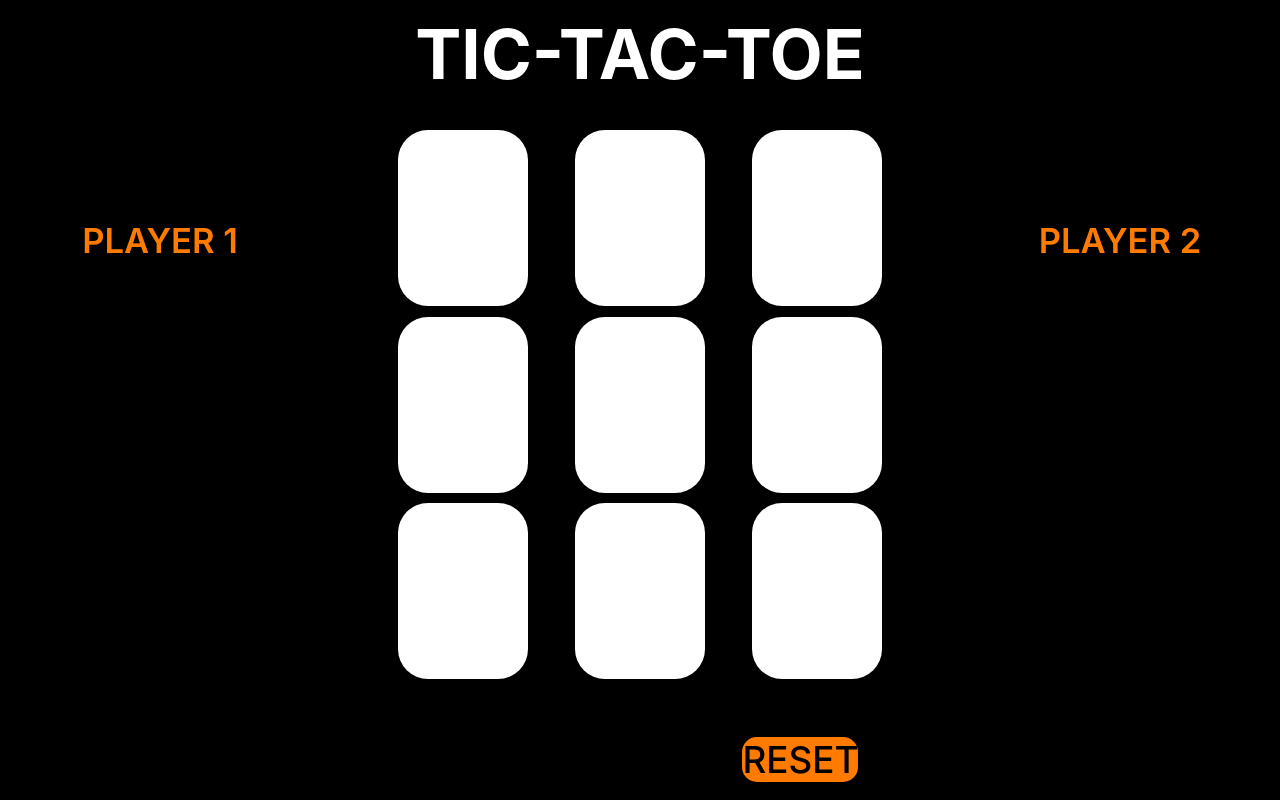
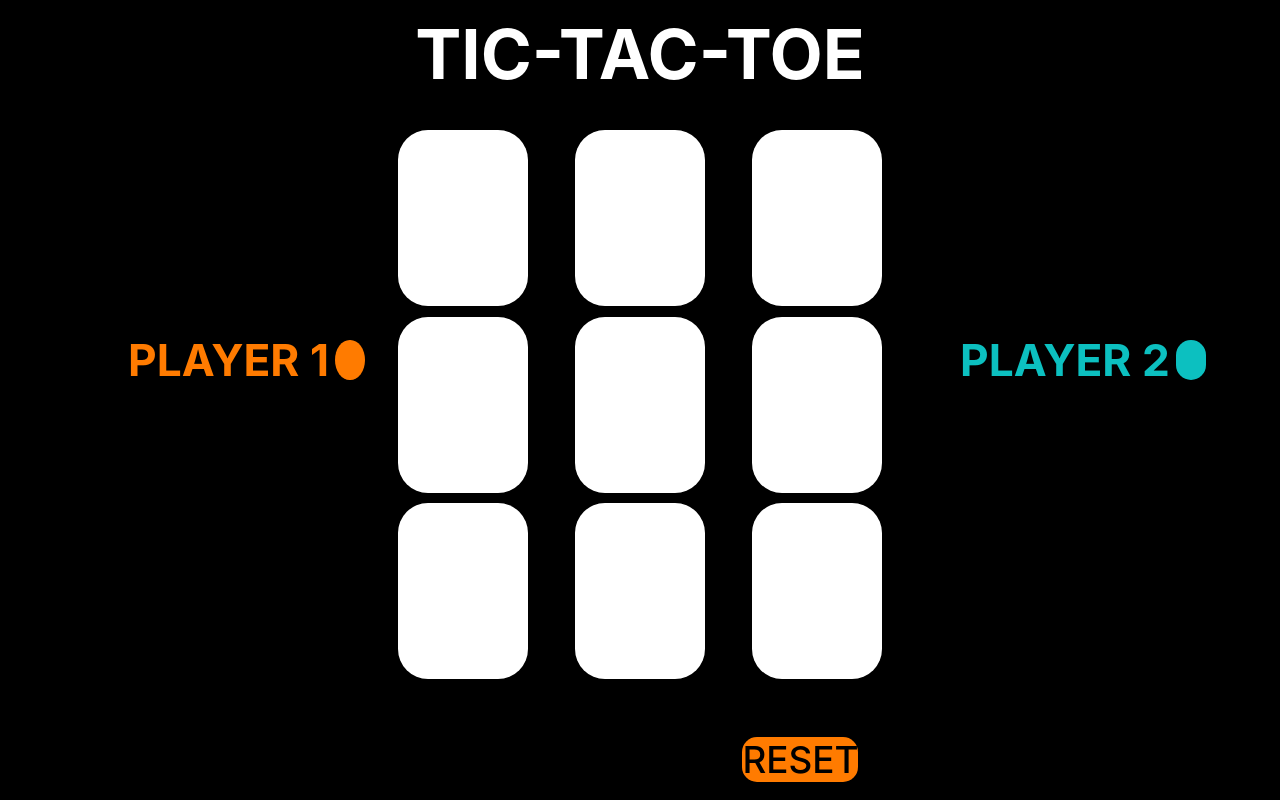
Before and after one commit to Guillaume-G9/TIC-TAC-TOE, a plain HTML site: page index.html in a window 1280 px wide. Drawn offline with Linux system fonts and the light colour scheme.

Commit message:
small fixes

```diff
--- a/index.html
+++ b/index.html
@@ -9,8 +9,14 @@
 </head>
 <body>
     <h1>TIC-TAC-TOE</h1>
-    <p>PLAYER 1</p>
-    <p>PLAYER 2</p>
+    <div class="players-info">
+        <p>PLAYER 1</p>
+        <div class="circle-orange"></div>
+    </div>
+   <div class="players-info">
+       <p>PLAYER 2</p>
+       <div class="circle-blue"></div>
+   </div>
     <div class="container">
         <div id="one" class="box"></div>
         <div id="two" class="box"></div>
--- a/script.js
+++ b/script.js
@@ -0,0 +1,13 @@
+let cell = document.querySelectorAll(".box")
+let player = 1
+
+cell.forEach(input => input.addEventListener('click', () => {
+
+    if (player === 1 && input.textContent === '') {
+        input.innerHTML = `X`;
+        player = 2;
+    } else if (player === 2 && input.textContent === '') {
+        input.innerHTML = `O`;
+        player = 1;
+    }
+}))
--- a/styles.css
+++ b/styles.css
@@ -6,18 +6,42 @@
 }
 
 p {
-    font-weight: 600;
+    font-weight: 700;
     margin-top: -25%;
-    font-size: 1.5em;
-    color:rgb(255, 123, 0);
+    font-size: 1.6em;
 }
 
-p:first-of-type {
-    position: absolute;
-    margin-left: -75%;
+.players-info {
+    width: 25vw;
+    display: flex;
+    gap: 2%;
+    align-items: center;
 }
 
-p:nth-child(3) {
+.players-info:first-of-type {
+    color:rgb(255, 123, 0);
+    position: absolute;
+    margin-left: -55%;
+}
+
+.circle-orange {
+    margin-top: -25%;
+    border-radius: 100%;
+    width: 2.3vw;
+    height: 5vh;
+    background-color:rgb(255, 123, 0);
+}
+
+.circle-blue {
+    margin-top: -25%;
+    border-radius: 200px;
+    width: 2.3vw;
+    height: 5vh;
+    background-color:rgb(12, 192, 192);
+}
+
+.players-info:nth-child(3) {
+    color: rgb(12, 192, 192);
     position: absolute;
     margin-left: 75%;
 }
```
